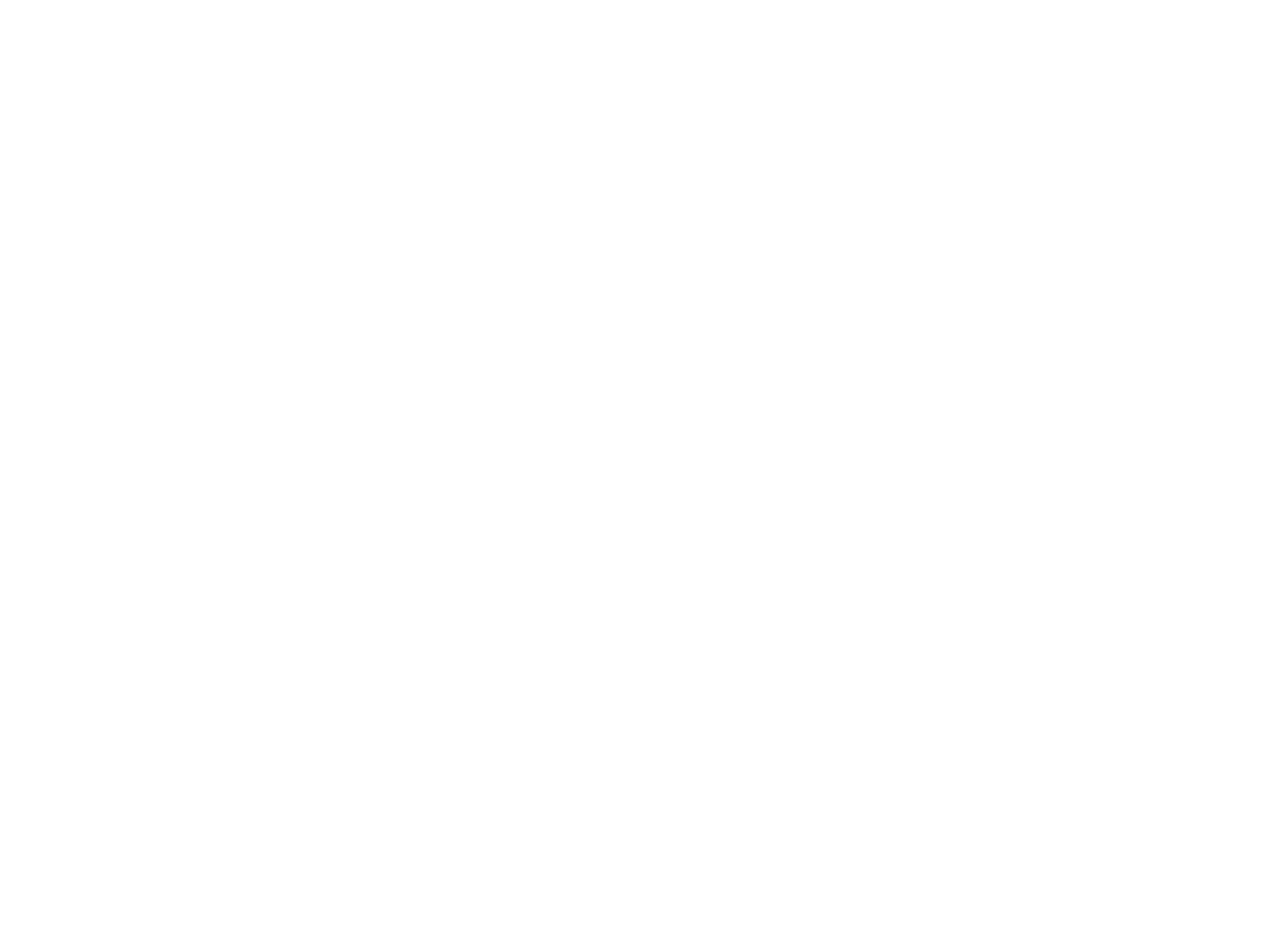
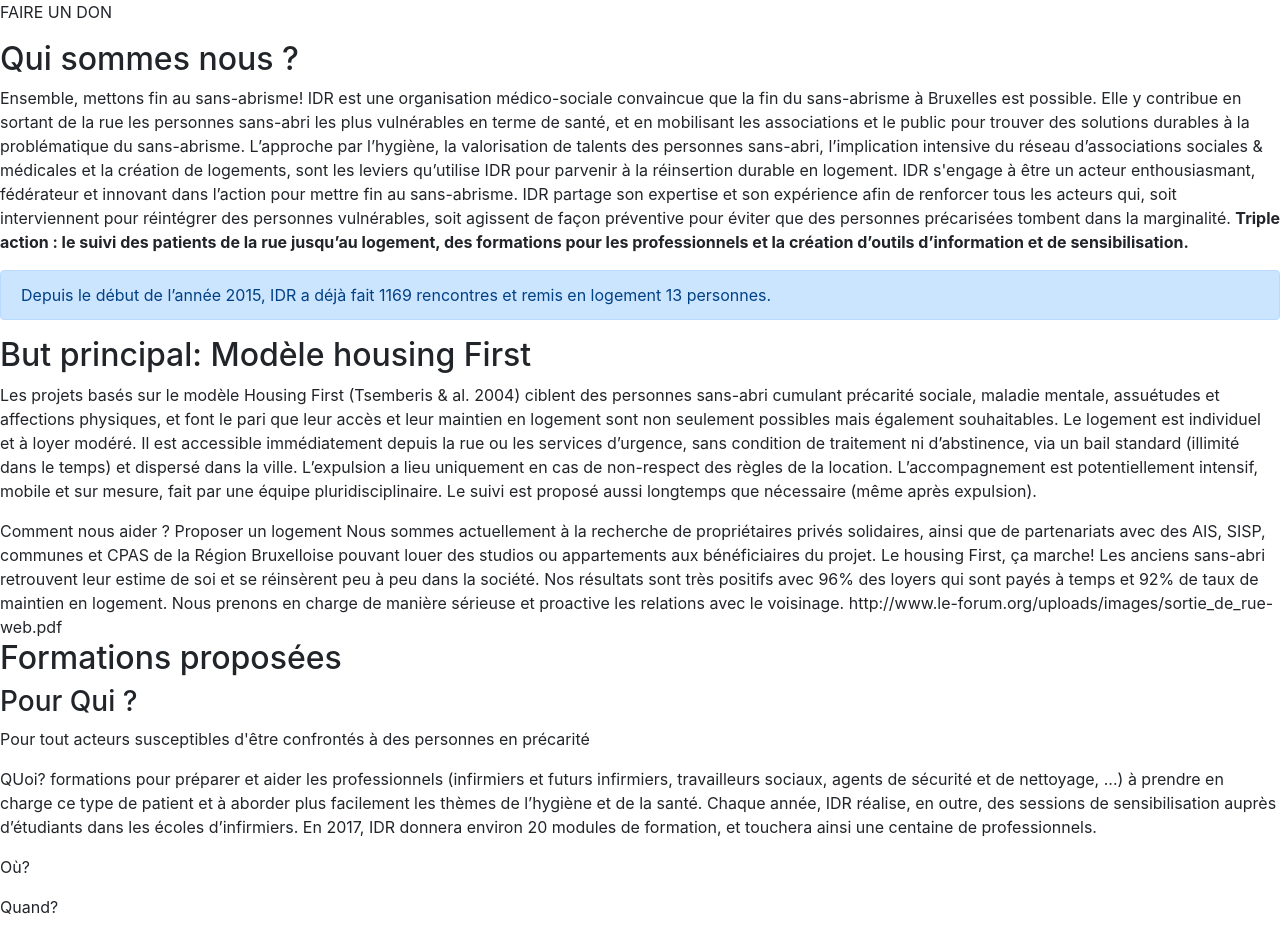
Before and after one commit to ludovic2411/becode-AHOD, a plain HTML site: page index.html in a window 1280 px wide. Before the commit the page ends 800 px from the top, so only its background shows below. Drawn offline with nearby package versions, Linux system fonts and the light colour scheme.

Commit message:
ajout texte

```diff
--- a/index.html
+++ b/index.html
@@ -6,6 +6,7 @@
   <meta http-equiv="X-UA-Compatible" content="ie=edge">
   <link rel="stylesheet" href="https://stackpath.bootstrapcdn.com/bootstrap/4.1.1/css/bootstrap.min.css" integrity="sha384-WskhaSGFgHYWDcbwN70/dfYBj47jz9qbsMId/iRN3ewGhXQFZCSftd1LZCfmhktB" crossorigin="anonymous">
   <link rel="stylesheet" href="style.css">
+  <link rel="stylesheet" href="https://use.fontawesome.com/releases/v5.0.13/css/all.css" integrity="sha384-DNOHZ68U8hZfKXOrtjWvjxusGo9WQnrNx2sqG0tfsghAvtVlRW3tvkXWZh58N9jp" crossorigin="anonymous">
   <title>Document</title>
 </head>
 <body>
@@ -14,7 +15,80 @@
 
   </header>
   <main class="main-container">
+    <!--        CTA -->
+          <p> FAIRE UN DON </p>
 
+          <section>
+              <h2> Qui sommes nous ? </h2>
+              <p>Ensemble, mettons fin au sans-abrisme!
+              IDR est une organisation médico-sociale convaincue que la fin du sans-abrisme à Bruxelles est possible.
+
+              Elle y contribue en sortant de la rue les personnes sans-abri les plus vulnérables en terme de santé, et en mobilisant les associations et le public pour trouver des solutions durables à la problématique du sans-abrisme.
+
+              L’approche par l’hygiène, la valorisation de talents des personnes sans-abri, l’implication intensive du réseau d’associations sociales & médicales et la création de logements, sont les leviers qu’utilise IDR pour parvenir à la réinsertion durable en logement.
+
+              IDR s'engage à être un acteur enthousiasmant, fédérateur et innovant dans l’action pour mettre fin au sans-abrisme.
+
+              IDR partage son expertise et son expérience afin de renforcer tous les acteurs qui, soit interviennent pour réintégrer des personnes vulnérables, soit agissent de façon préventive pour éviter que des personnes précarisées tombent dans la marginalité.
+
+
+              <strong>Triple action : le suivi des patients de la rue jusqu’au logement, des formations pour les professionnels et la création d’outils d’information et de sensibilisation.</strong>
+              </p>
+          </section>
+
+          <div class="alert alert-primary" role="alert">
+          Depuis le début de l’année 2015, IDR a déjà fait 1169 rencontres et remis en logement 13 personnes.
+          </div>
+
+
+          <section>
+              <h2>But principal: Modèle housing First</h2>
+              <p>Les projets basés sur le modèle Housing First (Tsemberis & al. 2004) ciblent des
+              personnes sans-abri cumulant précarité sociale, maladie mentale, assuétudes
+              et affections physiques, et font le pari que leur accès et leur maintien en logement sont non seulement possibles mais également souhaitables.
+
+
+              Le logement est individuel et à loyer modéré. Il est accessible immédiatement
+              depuis la rue ou les services d’urgence, sans condition de traitement ni d’abstinence, via un bail standard (illimité dans le temps) et dispersé dans la ville.
+
+              L’expulsion a lieu uniquement en cas de non-respect des règles de la location.
+              L’accompagnement est potentiellement intensif, mobile et sur mesure, fait par une équipe pluridisciplinaire. Le suivi
+              est proposé aussi longtemps que nécessaire (même après expulsion).
+
+              </p>
+
+
+              Comment nous aider ?
+
+              Proposer un logement
+
+              Nous sommes actuellement à la recherche de propriétaires privés solidaires, ainsi que de partenariats avec des AIS, SISP, communes et CPAS de la Région Bruxelloise pouvant louer des studios ou appartements aux bénéficiaires du projet.
+
+              Le housing First, ça marche! Les anciens
+              sans-abri retrouvent leur estime de soi et se réinsèrent peu à peu dans
+              la société.
+              Nos résultats sont très positifs avec 96% des loyers qui sont payés à
+              temps et 92% de taux de maintien en logement. Nous prenons en charge
+              de manière sérieuse et proactive les relations avec le voisinage.
+
+              http://www.le-forum.org/uploads/images/sortie_de_rue-web.pdf
+          </section>
+
+          <section>
+              <h2>Formations proposées</h2>
+
+              <h3>Pour Qui ? </h3>
+              <p>Pour tout acteurs susceptibles d'être confrontés à des personnes en précarité</p>
+
+              <p>QUoi? formations pour préparer et aider les professionnels (infirmiers et futurs infirmiers, travailleurs sociaux, agents de sécurité et de nettoyage, ...) à prendre en charge ce type de patient et à aborder plus facilement les thèmes de l’hygiène et de la santé. Chaque année, IDR réalise, en outre, des sessions de sensibilisation auprès d’étudiants dans les écoles d’infirmiers. En 2017, IDR donnera environ 20 modules de formation, et touchera ainsi une centaine de professionnels.</p>
+
+              <p>Où?
+              </p>
+
+              <p>Quand?
+              </p>
+
+  </section>
   </main>
 
   <footer class="footer-container">
```
